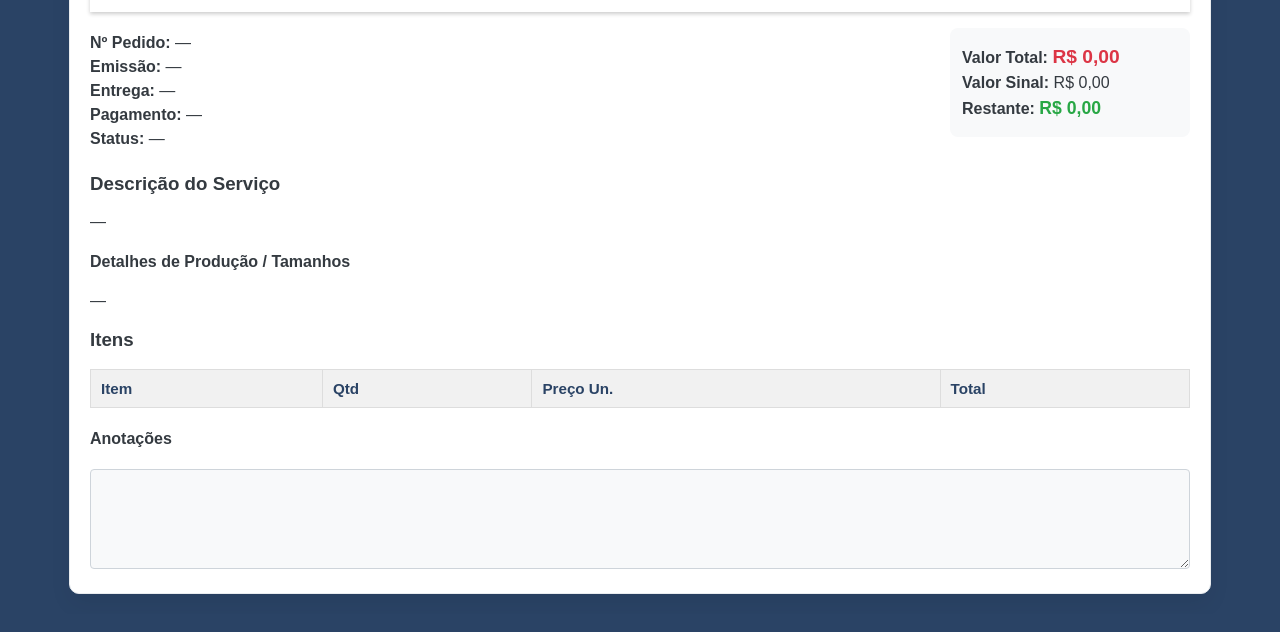
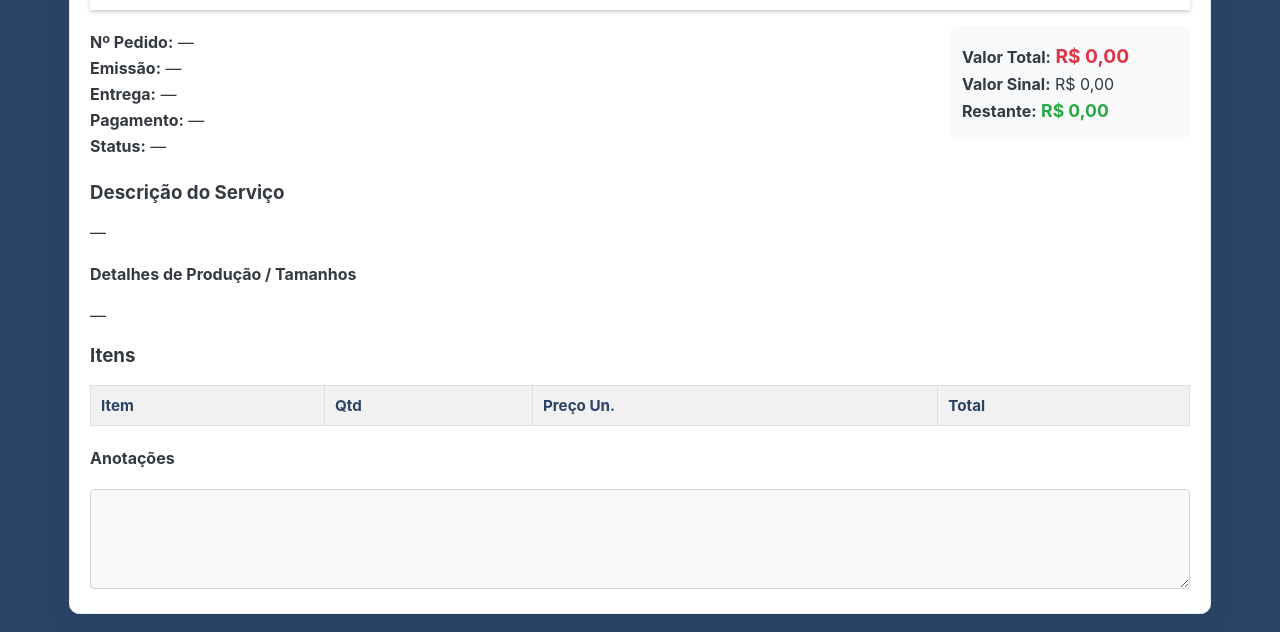
Before and after one commit to sergio-pj/sft-frontend, a website: page os.html in a window 1280 px wide. Shown: the part 230-862 px from the top of the page. Drawn offline with Linux system fonts and the light colour scheme.

Commit message:
style: include clientes.css in os.html to harmonize OS page

```diff
--- a/os.html
+++ b/os.html
@@ -5,6 +5,7 @@
     <title>Ordem de Serviço</title>
     <link rel="stylesheet" href="css/os.css">
     <link rel="stylesheet" href="css/style.css">
+    <link rel="stylesheet" href="css/clientes.css">
     <meta name="viewport" content="width=device-width,initial-scale=1">
 </head>
 <body>
```
